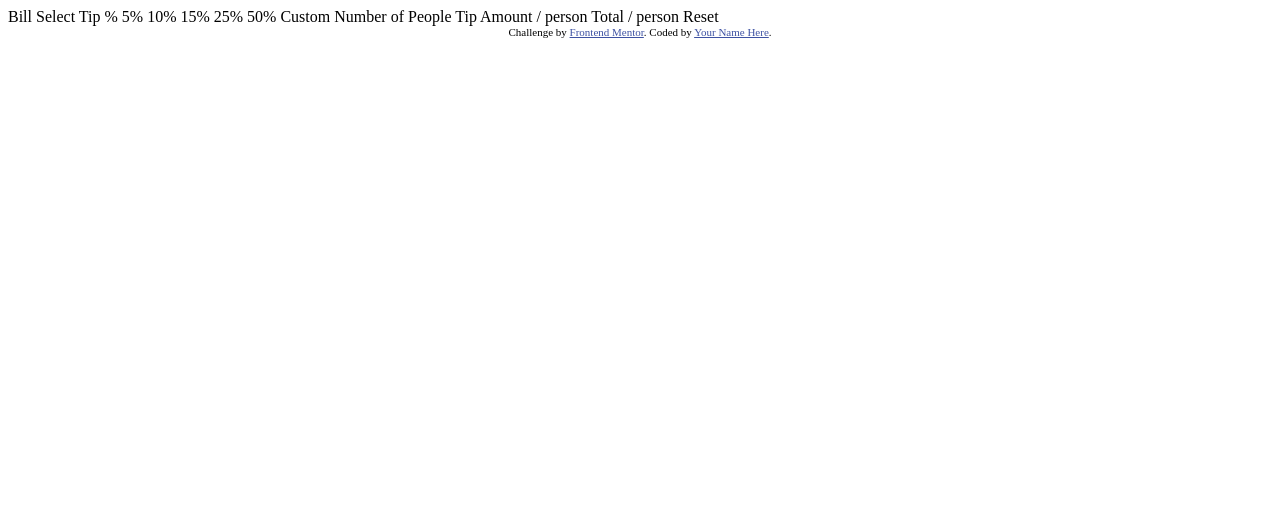
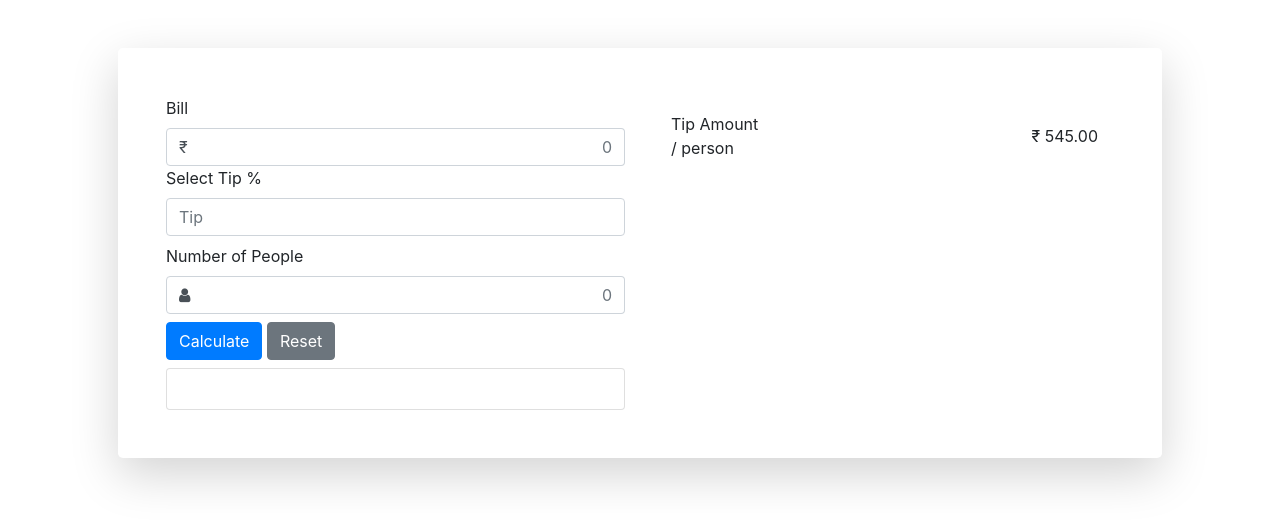
Before and after one commit to dhyanivj/TipCalculatorJs, a plain HTML site: page index.html in a window 1280 px wide. Drawn offline with nearby package versions, Linux system fonts and the light colour scheme.

Commit message:
style added

```diff
--- a/index.html
+++ b/index.html
@@ -1,44 +1,100 @@
 <!DOCTYPE html>
 <html lang="en">
-<head>
-  <meta charset="UTF-8">
-  <meta name="viewport" content="width=device-width, initial-scale=1.0"> <!-- displays site properly based on user's device -->
+  <head>
+    <meta charset="utf-8" />
+    <meta
+      name="viewport"
+      content="width=device-width, initial-scale=1, shrink-to-fit=no"
+    />
+    <!-- Bootstrap CSS -->
+    <link
+      rel="stylesheet"
+      href="https://cdn.jsdelivr.net/npm/bootstrap@4.6.2/dist/css/bootstrap.min.css"
+      integrity="sha384-xOolHFLEh07PJGoPkLv1IbcEPTNtaed2xpHsD9ESMhqIYd0nLMwNLD69Npy4HI+N"
+      crossorigin="anonymous"
+    />
+    <link
+      rel="stylesheet"
+      href="https://cdnjs.cloudflare.com/ajax/libs/font-awesome/4.7.0/css/font-awesome.min.css"
+    />
 
-  <link rel="icon" type="image/png" sizes="32x32" href="./images/favicon-32x32.png">
+    <link rel="stylesheet" href="style/style.css" />
+    <title>Tip Calculator</title>
+  </head>
+  <body>
+    <div class="container p-5">
+      <div class="bg-white p-5 rounded-lg shadow-lg">
+        <div class="row">
+          <div class="col-6">
+            <label>Bill</label>
 
-  <title>Frontend Mentor | Tip calculator app</title>
+            <!-- ------------ -->
+            <div class="input-group flex-nowrap">
+              <div class="input-group-prepend">
+                <span class="input-group-text bg-transparent">₹</span>
+              </div>
+              <input
+                type="text"
+                class="form-control border-left-0 bill-input text-right"
+                placeholder="0"
+              />
+            </div>
 
-  <!-- Feel free to remove these styles or customise in your own stylesheet 👍 -->
-  <style>
-    .attribution { font-size: 11px; text-align: center; }
-    .attribution a { color: hsl(228, 45%, 44%); }
-  </style>
-</head>
-<body>
+            <!-- ------------ -->
+            <label>Select Tip %</label>
+            <input
+              type="text"
+              placeholder="Tip"
+              class="form-control tip-input mb-2"
+            />
+            <label>Number of People</label>
+            <div class="input-group flex-nowrap mb-2">
+              <div class="input-group-prepend">
+                <span class="input-group-text bg-transparent"
+                  ><i class="fa fa-user"></i
+                ></span>
+              </div>
+              <input
+                type="text"
+                class="form-control border-left-0 people-input text-right"
+                placeholder="0"
+              />
+            </div>
 
-  Bill
+            <button class="btn btn-primary mb-2 calculate">Calculate</button>
+            <button class="btn btn-secondary mb-2 reset">Reset</button>
+            <div class="card">
+              <div class="card-body">
+                <div class="result"></div>
+              </div>
+            </div>
+          </div>
+          <div class="col-6">
+            <div class="right-div p-3">
+              <div class="d-flex justify-content-between align-items-center">
+                <div>
+                  <div>Tip Amount</div>
+                  <div>/ person</div>
+                </div>
+                <div>₹ 545.00</div>
+              </div>
+            </div>
+          </div>
+        </div>
+      </div>
+    </div>
 
-  Select Tip %
-  5%
-  10%
-  15%
-  25%
-  50%
-  Custom
-
-  Number of People
-
-  Tip Amount
-  / person
-
-  Total
-  / person
-
-  Reset
-
-  <div class="attribution">
-    Challenge by <a href="https://www.frontendmentor.io?ref=challenge" target="_blank">Frontend Mentor</a>.
-    Coded by <a href="#">Your Name Here</a>.
-  </div>
-</body>
+    <!-- Optional JavaScript; choose one of the two! -->
+    <script src="script.js"></script>
+    <script
+      src="https://cdn.jsdelivr.net/npm/jquery@3.5.1/dist/jquery.slim.min.js"
+      integrity="sha384-DfXdz2htPH0lsSSs5nCTpuj/zy4C+OGpamoFVy38MVBnE+IbbVYUew+OrCXaRkfj"
+      crossorigin="anonymous"
+    ></script>
+    <script
+      src="https://cdn.jsdelivr.net/npm/bootstrap@4.6.2/dist/js/bootstrap.bundle.min.js"
+      integrity="sha384-Fy6S3B9q64WdZWQUiU+q4/2Lc9npb8tCaSX9FK7E8HnRr0Jz8D6OP9dO5Vg3Q9ct"
+      crossorigin="anonymous"
+    ></script>
+  </body>
 </html>
```
